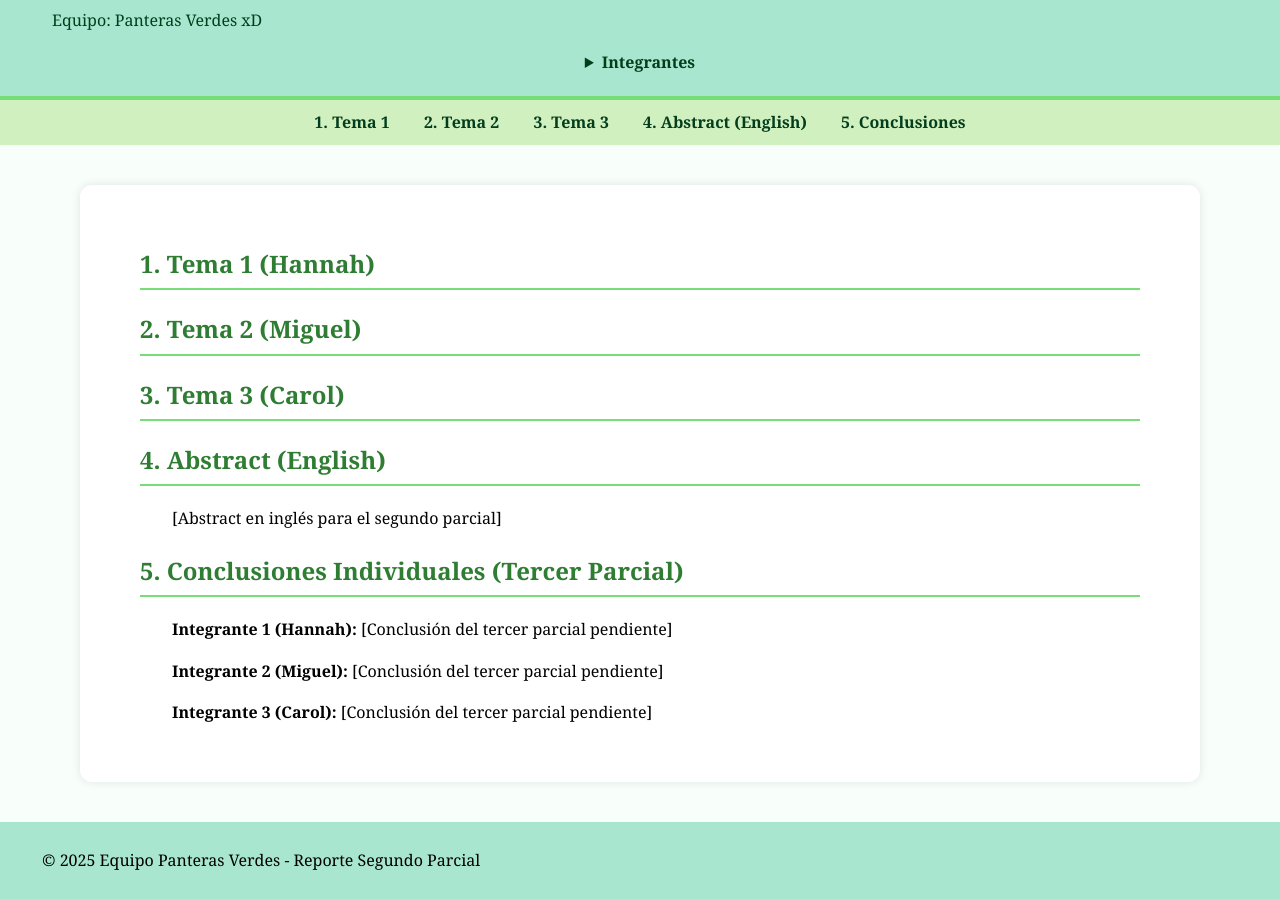
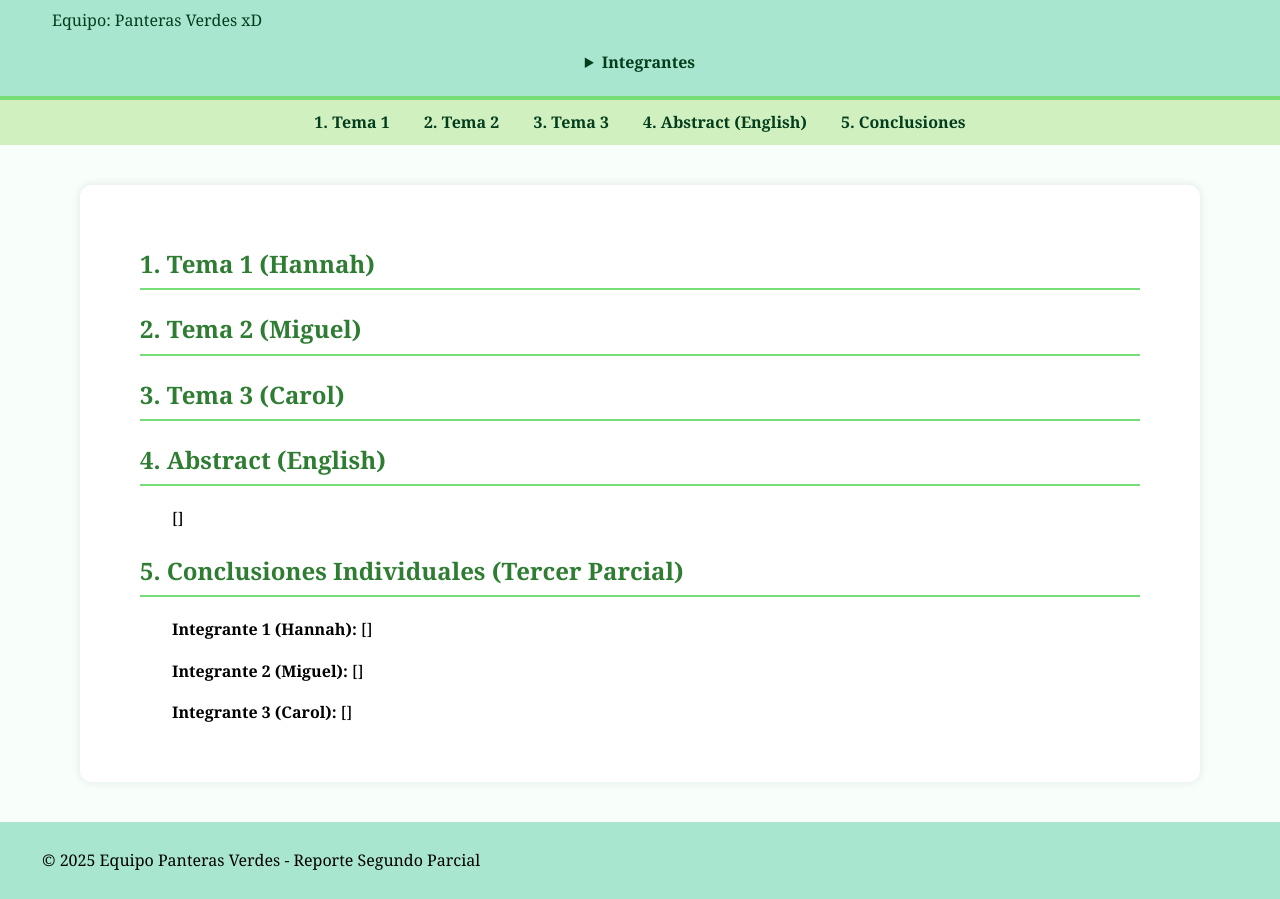
Before and after one commit to hannahgon25/procesamiento-imagenes-p2, a plain HTML site: page index.html in a window 1280 px wide. Shown: the part 171-1070 px from the top of the page. Drawn offline with Linux system fonts and the light colour scheme.

Commit message:
Update index.html

```diff
--- a/index.html
+++ b/index.html
@@ -51,17 +51,17 @@
 
 <section id="abstract">
   <h2>4. Abstract (English)</h2>
-  <p>[Abstract en inglés para el segundo parcial]</p>
+  <p>[]</p>
 </section>
 
 <section id="conclusiones">
   <h2>5. Conclusiones Individuales (Tercer Parcial)</h2>
 
-  <p><strong>Integrante 1 (Hannah):</strong> [Conclusión del tercer parcial pendiente]</p>
+  <p><strong>Integrante 1 (Hannah):</strong> []</p>
 
-  <p><strong>Integrante 2 (Miguel):</strong> [Conclusión del tercer parcial pendiente]</p>
+  <p><strong>Integrante 2 (Miguel):</strong> []</p>
 
-  <p><strong>Integrante 3 (Carol):</strong> [Conclusión del tercer parcial pendiente]</p>
+  <p><strong>Integrante 3 (Carol):</strong> []</p>
 </section>
 
 </main>
```
